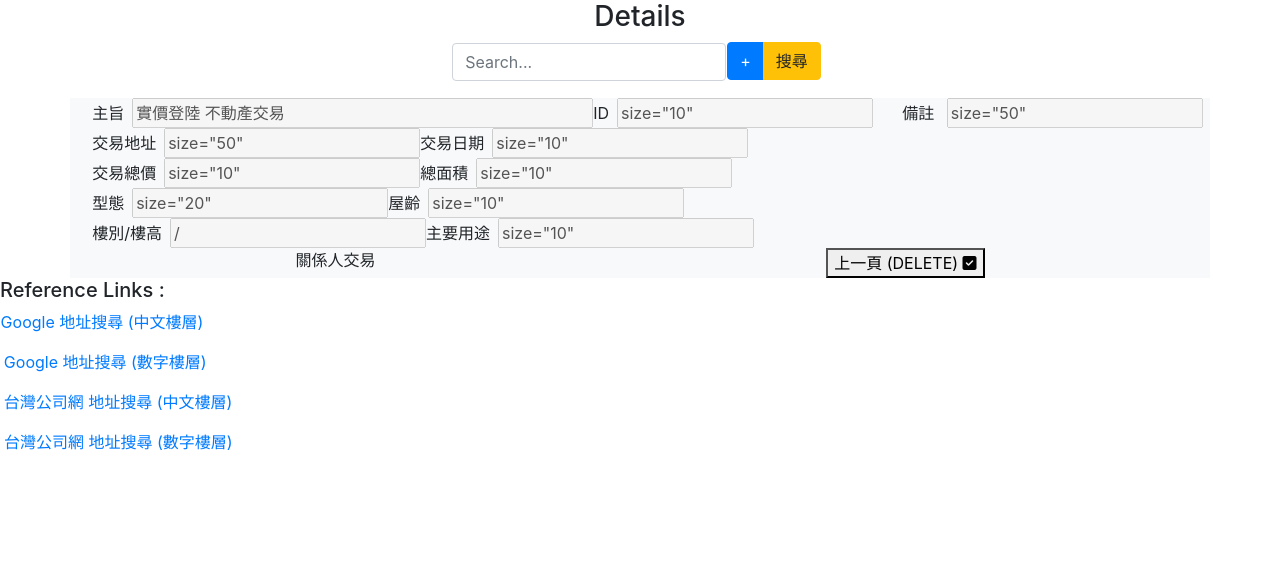
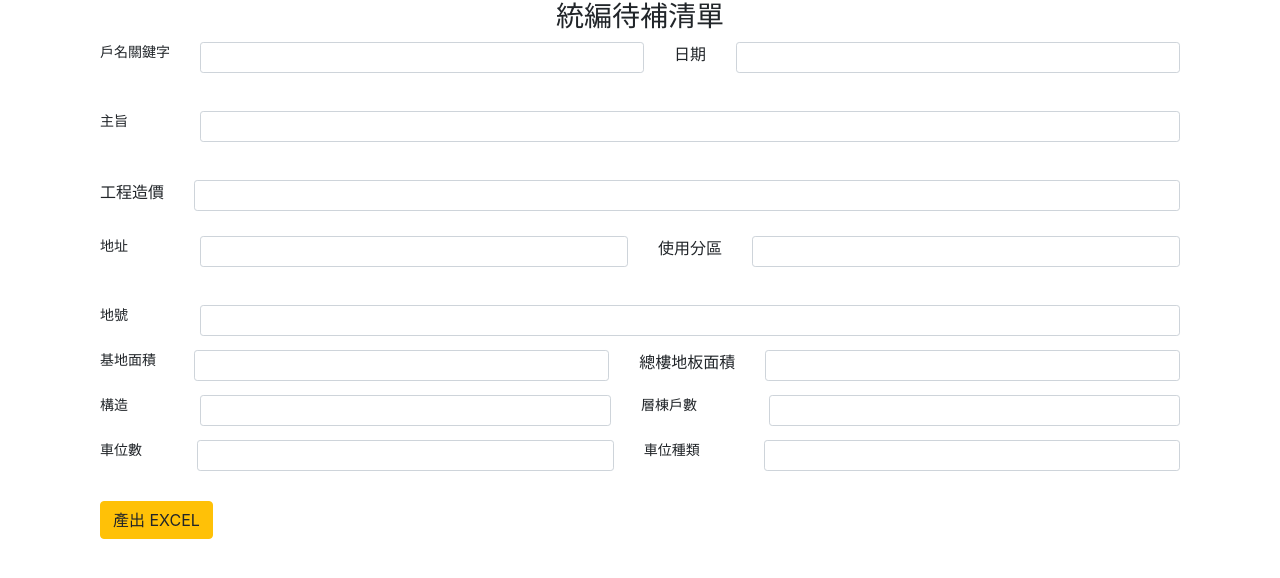
Before and after one commit to jeyu54217/building_license_crawler, a Django app: template building_license_crawler/templates/detail_page.html in a window 1280 px wide. Shown: the top 578 px of the page. Run offline with Django 4.2, Linux system fonts and the light colour scheme; the template is opened without the code that fills it, so the values that code supplies are empty; some libraries are stand-ins or nearby versions.

Commit message:
Update, template detail_page

```diff
--- a/building_license_crawler/building_license_crawler/urls.py
+++ b/building_license_crawler/building_license_crawler/urls.py
@@ -1,21 +1,10 @@
-"""building_license_crawler URL Configuration
 
-The `urlpatterns` list routes URLs to views. For more information please see:
-    https://docs.djangoproject.com/en/4.0/topics/http/urls/
-Examples:
-Function views
-    1. Add an import:  from my_app import views
-    2. Add a URL to urlpatterns:  path('', views.home, name='home')
-Class-based views
-    1. Add an import:  from other_app.views import Home
-    2. Add a URL to urlpatterns:  path('', Home.as_view(), name='home')
-Including another URLconf
-    1. Import the include() function: from django.urls import include, path
-    2. Add a URL to urlpatterns:  path('blog/', include('blog.urls'))
-"""
 from django.contrib import admin
 from django.urls import path
+from core_app import views as core_view
 
 urlpatterns = [
     path('admin/', admin.site.urls),
+    path('', core_view.home_page),
+    # path('admin/', admin.site.urls),
 ]
--- a/building_license_crawler/templates/base.html
+++ b/building_license_crawler/templates/base.html
@@ -15,7 +15,7 @@
       crossorigin="anonymous"
     />
     <!-- Self-defind CSS -->
-    <link rel="stylesheet" type="text/css" href='{% static "c.css" %}' />
+    <link rel="stylesheet" type="text/css" href='{% static "css/style.css" %}' />
     <title>Real Estate Crawler</title>
   </head>
 
@@ -41,6 +41,6 @@
     <!-- fontawesome -->
     <script src="https://use.fontawesome.com/736a73a4fe.js"></script>
 
-    <script src="{% static 'script.js' %}"></script>
+    <script src="{% static 'js/script.js' %}"></script>
   </body>
 </html>
--- a/building_license_crawler/templates/detail_page.html
+++ b/building_license_crawler/templates/detail_page.html
@@ -3,162 +3,93 @@
 
 {% block content %}
 <div class="container-md">
-
     <div class="row justify-content-around">
-    <h3>Details</h2>
+        <h3>統編待補清單</h2>
       </div>
-
-  <div class="row justify-content-center">
-    <table id="search-table">
-      <tr id="default-row">
-        <td>
-          <div class="input-group mb-3" >
-            <input class="form-control" type="text"  placeholder="Search..." aria-label="Search" aria-describedby="button-addon" >
+      <div class="container">
+        <form class="cf">
+          <div class="form-group">
+            <div class="dates row">
+              <label class="col-auto"><pre>戶名關鍵字</pre></label>
+              <div class="col">
+                <input type="text" class="col form-control form-control-sm" name="name" autocomplete="off" required>
               </div>
-        </td>
-      </tr>
-    </table>
-      <div id="addRow" class="add">
-        <div class="btn-group mr-2" role="group" aria-label="First group">
-          <button id="addRowChild" type="button" class="btn btn-primary">+</button>
-          <button id="btn_search_submit" type="submit" data-toggle="modal" data-target="#exampleModalCenter" class="btn btn-warning">搜尋</button>
+              <label class="col-auto">日期</label>
+              <div class="col">
+                <input type="text" class="col form-control form-control-sm" name="name" autocomplete="off" required>
+              </div>
+            </div>
+            <br>
+            <div class="dates row">
+              <label class="col-auto"><pre>主旨     </pre></label>
+              <div class="col">
+                <input type="text" class="col form-control form-control-sm" name="name" autocomplete="off" required>
+              </div>
+            </div>
+            <br>
+            <div class="dates row">
+              <label class="col-auto">工程造價</label>
+              <div class="col">
+                <input type="text" class="col form-control form-control-sm" name="name" autocomplete="off" required>
+              </div>
+            </div>
+            <br>
+            <div class="dates row">
+              <label class="col-auto"><pre>地址     </pre></label>
+              <div class="col">
+                <input type="text" class="col form-control form-control-sm" name="name" autocomplete="off" required>
+              </div>
+              <label class="col-auto">使用分區</label>
+              <div class="col">
+                <input type="text" class="col form-control form-control-sm" name="name" autocomplete="off" required>
+              </div>
+            </div>
+            <br>
+            <div class="dates row">
+              <label class="col-auto"><pre>地號     </pre></label>
+              <div class="col">
+                <input type="text" class="col form-control form-control-sm" name="name" autocomplete="off" required>
+              </div>
+            </div>
+            <div class="dates row">
+              <label class="col-auto"><pre>基地面積 </pre></label>
+              <div class="col">
+                <input type="text" class="col form-control form-control-sm" name="name" autocomplete="off" required>
+              </div>
+              <label class="col-auto">總樓地板面積</label>
+              <div class="col">
+                <input type="text" class="col form-control form-control-sm" name="name" autocomplete="off" required>
+              </div>
+            </div>
+            <div class="dates row">
+              <label class="col-auto"><pre>構造     </pre></label>
+              <div class="col">
+                <input type="text" class="col form-control form-control-sm" name="name" autocomplete="off" required>
+              </div>
+              <label class="col-auto"><pre>層棟戶數     </pre></label>
+              <div class="col">
+                <input type="text" class="col form-control form-control-sm" name="name" autocomplete="off" required>
+              </div>
+            </div>
+            <div class="dates row">
+              <label class="col-auto"><pre>車位數   </pre></label>
+              <div class="col">
+                <input type="text" class="col form-control form-control-sm" name="name" autocomplete="off" required>
+              </div>
+              <label class="col-auto"><pre>車位種類    </pre></label>
+              <div class="col">
+                <input type="text" class="col form-control form-control-sm" name="name" autocomplete="off" required>
               </div>
             </div>
           </div>
+          <button type="submit" id="btn_excel_submit" class="btn btn-warning justify-content-center">產出 EXCEL</button>
 
-  <div class="row justify-content-around  bg-light">
-    <div class="col-md-auto ">
-      <form class="form-inline">
-        <div class="form-group">
-          <label  class="mr-sm-2">主旨 </label>
-          <input type="text" name="lname" value='實價登陸 不動產交易' size="40" disabled="disabled" />
-        </div>
-        <div class="form-group">
-          <label  class="mr-sm-2"> ID </label>
-          <input type="text" id="detail_page_id" value={{ into_obj.id }}  size="10" disabled="disabled" />
-       </div>
         </form>
-
-      <form class="form-inline">
-        <div class="form-group">
-          <label  class="mr-sm-2"> 交易地址 </label>
-          <input type="text" name="lname" value={{ into_obj.address }} size="50" disabled="disabled" />
-       </div>
-       <div class="form-group">
-        <label  class="mr-sm-2">交易日期 </label>
-        <input type="text" name="lname" value={{ into_obj.transaction_date }} size="10" disabled="disabled" />
-     </div>
-      </form>
-
-      <form class="form-inline">
-        <div class="form-group">
-          <label  class="mr-sm-2"> 交易總價 </label>
-          <input type="text" name="lname" value={{ into_obj.sale_price }} size="10"  disabled="disabled" />
-       </div>
-       <div class="form-group">
-        <label  class="mr-sm-2">總面積 </label>
-        <input type="text" name="lname" value={{ into_obj.shifting_area }} size="10" disabled="disabled" />
-     </div>
-      </form>
-
-      <form class="form-inline">
-        <div class="form-group">
-          <label  class="mr-sm-2"> 型態 </label>
-          <input type="text" name="lname" value={{ into_obj.building_state }} size="20" disabled="disabled" />
-       </div>
-       <div class="form-group">
-        <label  class="mr-sm-2">屋齡 </label>
-        <input type="text" name="lname" value={{ house_age }} size="10" disabled="disabled" />
-
-     </div>
-      </form>
-
-      <form class="form-inline">
-        <div class="form-group">
-          <label  class="mr-sm-2"> 樓別/樓高 </label>
-          <input type="text" name="lname" value= {{ into_obj.shifting_floor_number }}/{{ into_obj.total_floor_number }} size="20"   disabled="disabled" />
-       </div>
-       <div class="form-group">
-        <label  class="mr-sm-2">主要用途 </label>
-        <input type="text" name="lname" value={{ into_obj.usage }} size="10" disabled="disabled" />
-     </div>
-      </form>
-
-      <form class="form-inline">
-
-      </div>
-      <div class="form-group">
-        <label  class="mr-sm-2">備註 </label>
-        <input type="text" name="lname" value={{ into_obj.notes }} size="50"  disabled="disabled" />
-      </div>
-    </form>
-
-    <form method="post" action="{% url 'detail_page' %}" >
-      <label class="form-check-label" for="inlineCheckbox1">關係人交易</label>
-      {% if  into_obj.related_person_transaction == 0 %}
-      <input type="checkbox" name="checkbox" class="inline checkbox " size="10"  id="checkbox1" value="{{ into_obj.id }}" >
-      <button>
-        <input type="hidden" name="save"  id="btn_save" value="{{ into_obj.id }}"/>
-          完成 (SAVE)
-          <i class="fa fa-check-square" aria-hidden="true"></i>
-      </button>
-      {% elif  into_obj.related_person_transaction == 1 %}
-      {% comment %} 待補 update undo {% endcomment %}
-      <input type="checkbox" name="checkbox" class="inline checkbox " size="10"  id="checkbox1" value="{{ into_obj.id }}" checked >
-      <button>
-        <input type="hidden" name="save"  id="btn_save" value="{{ into_obj.id }}"/>
-          完成 (SAVE)
-          <i class="fa fa-check-square" aria-hidden="true"></i>
-      </button>
-      {% endif %}
-    </form>
-
-    <form method="post" action="{% url 'detail_page' %}" >
-    <button>
-      <input type="hidden" name="delete"  id="btn_save" value="{{ into_obj.id }}"/>
-        上一頁 (DELETE)
-        <i class="fa fa-check-square" aria-hidden="true"></i>
-    </button>
-    </form>
-  </div>
-  </form>
-
-
-<!-- Loading Modal Bootstrape 4.3-->
-<div class="modal fade" id="exampleModalCenter" tabindex="-1" role="dialog" aria-labelledby="exampleModalCenterTitle" aria-hidden="true">
-  <div class="modal-dialog modal-dialog-centered" role="document">
-    <div class="modal-content">
-      <br><br>
-      <div class="modal-body">
-        <div class="text-center">
-          <div class="spinner-border" role="status">
-            <span class="sr-only">Loading...</span>
-          </div>
-          <h5>Loading...</h5>
-          <br><br>
-        </div>
-      </div>
-    </div>
         </div>
       </div>
 
 
-    </div>
-  </div>
-
-  <h5>Reference Links : </h5>
-  <div class="row">
-    <p><a href="https://www.google.com/search?q={{ address_num2cn }}">  1. Google 地址搜尋 (中文樓層)</a></p>
-  </div>
-  <div class="row">
-    <p><a href="https://www.google.com/search?q={{ address_cn2num }}">  2. Google 地址搜尋 (數字樓層)</a></p>
-  </div>
-  <div class="row">
-    <p><a href="https://www.twincn.com/Lq.aspx?q={{ address_num2cn }}">  3. 台灣公司網 地址搜尋 (中文樓層)</a></p>
-  </div>
-  <div class="row">
-    <p><a href="https://www.twincn.com/Lq.aspx?q={{ address_cn2num }}">  4. 台灣公司網 地址搜尋 (數字樓層)</a></p>
-  </div>
 
 </div>
 {% endblock content %}
+`
--- a/building_license_crawler/templates/search_page.html
+++ b/building_license_crawler/templates/search_page.html
@@ -16,11 +16,11 @@
       <form class="form-inline">
         <div class="form-group">
           <label  class="mr-sm-2">起訖期間 </label>
-          <input placeholder="Select date" type="date" id="Select_from_date" class="form-control mb-2 mr-sm-2" onfocus="(this.type='date')" onblur="(this.type='text')">
+          <input placeholder="Select date" type="date" id="Select_from_date" class="form-control mb-2 mr-sm-2" >
        </div>
        <div class="form-group">
          <label  class="mr-sm-2"> ～  </label>
-         <input placeholder="Select date" type="date" id="Select_to_date" class="form-control mb-2 mr-sm-2" onfocus="(this.type='date')" onblur="(this.type='text')">
+         <input placeholder="Select date" type="date" id="Select_to_date" class="form-control mb-2 mr-sm-2" >
         </div>
         <button type="button" class="btn btn-primary" data-toggle="modal" data-target="#exampleModalCenter" id="Select_Date_Submit">Submit</button>
       </form>
```
Also changed, not shown: building_license_crawler/core_app/building_license_crawler.py (+22 -47 lines), building_license_crawler/core_app/views.py (+2 -232 lines), building_license_crawler/templates/g0v_result_page.html (deleted, +0 -84 lines), building_license_crawler/static/css/style.css (renamed from building_license_crawler/static/c.css), building_license_crawler/static/js/script.js (renamed from building_license_crawler/static/script.js). Lines whose indentation alone changed are shown as unchanged.
